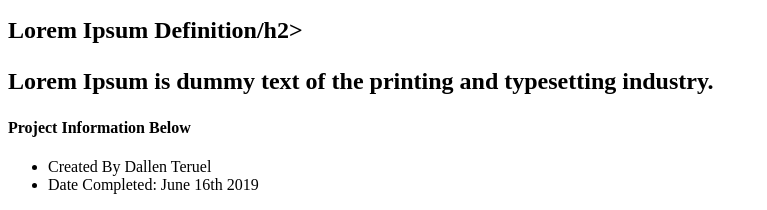
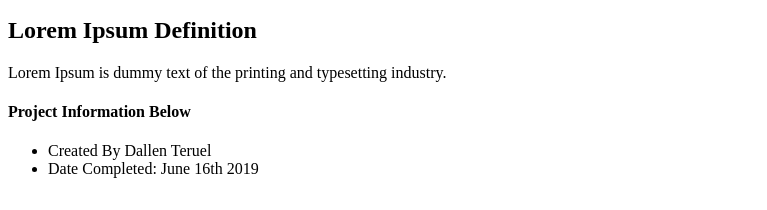
Before and after one commit to Dallenalexander/portfolio, a plain HTML site: page Lesson02-my-projects.html in a window 1280 px wide. Shown: the part 845-1055 px from the top of the page, without its empty margins (0-767 px from the left). Drawn offline with Linux system fonts and the light colour scheme.

Commit message:
updating html

```diff
--- a/Lesson02-my-projects.html
+++ b/Lesson02-my-projects.html
@@ -75,7 +75,7 @@
 
 
 <article>
-  <h2>Lorem Ipsum Definition/h2>
+  <h2>Lorem Ipsum Definition</h2>
   <p>Lorem Ipsum is dummy text of the printing and typesetting industry.</p>
 </article>
 
```
